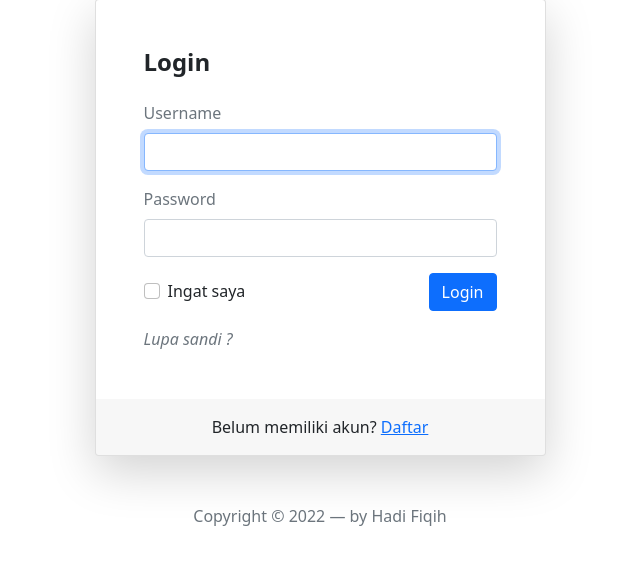
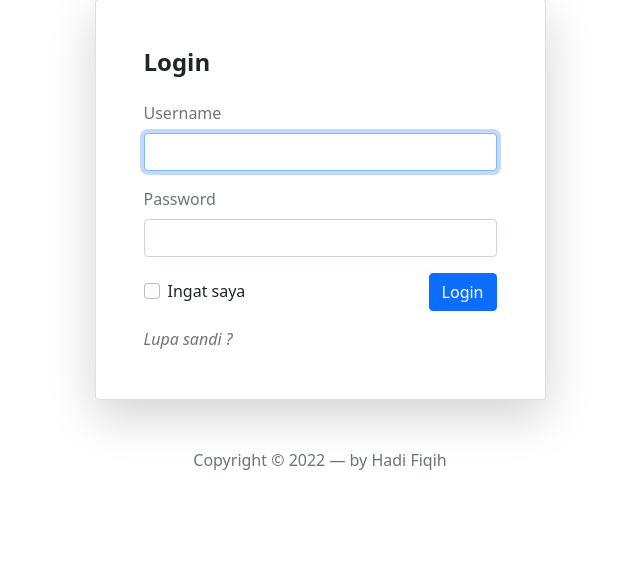
Before and after one commit to hadifiqih/antree, a PHP site: page /login.php in a window 1280 px wide. Shown: the part 144-709 px from the top of the page, without its empty margins (320-960 px from the left). Run offline with PHP 8.4, Linux system fonts and the light colour scheme.

Commit message:
Hapus daftar

```diff
--- a/login.php
+++ b/login.php
@@ -112,11 +112,6 @@ if(isset($_POST['login'])){
                                 </div>
                             </form>
                         </div>
-                        <div class="card-footer py-3 border-0">
-                            <div class="text-center">
-                                Belum memiliki akun? <a href="registrasi.php" class="text-primary">Daftar</a>
-                            </div>
-                        </div>
                     </div>
                     <div class="text-center mt-5 text-muted">
                             Copyright &copy; 2022 &mdash; by Hadi Fiqih
```
